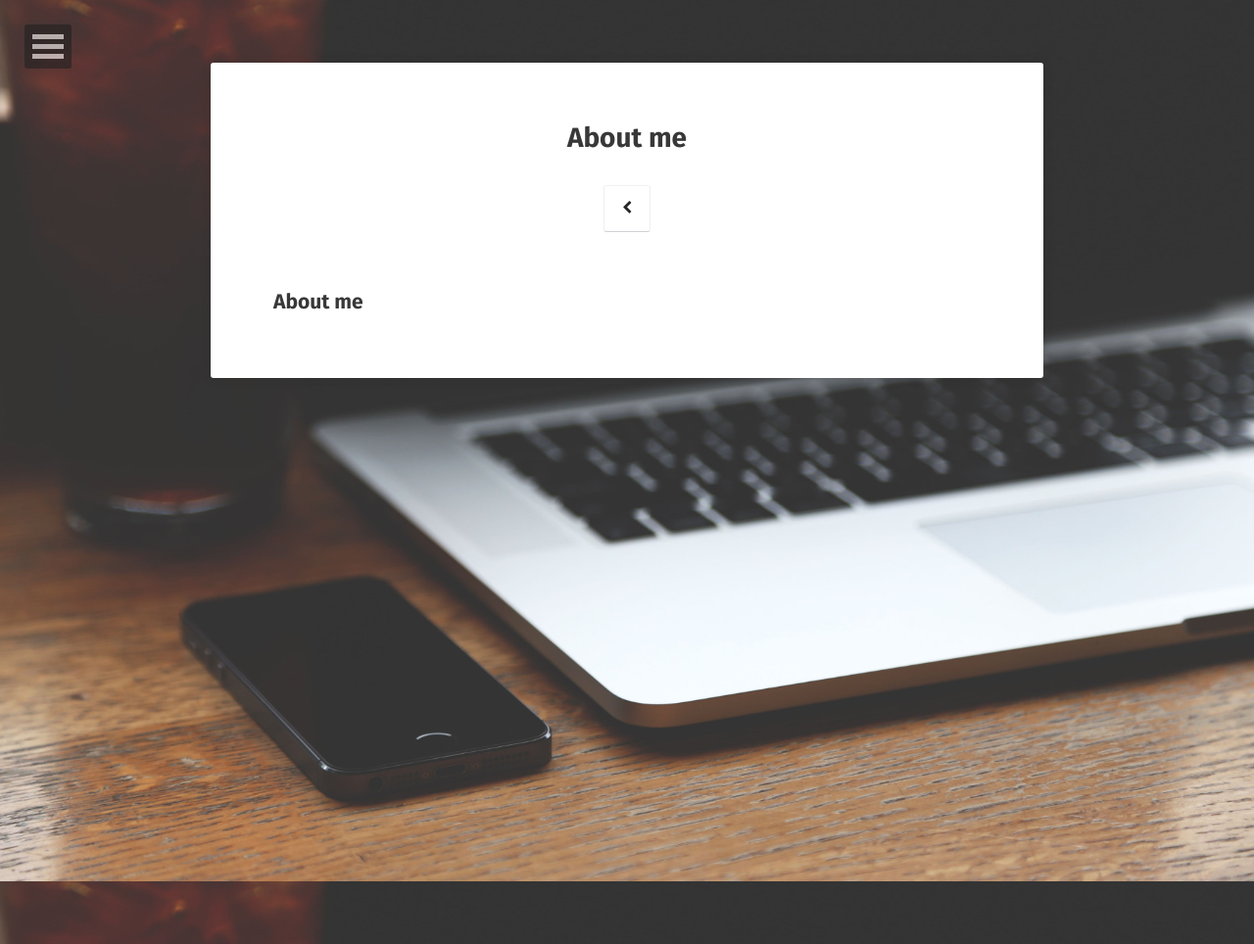
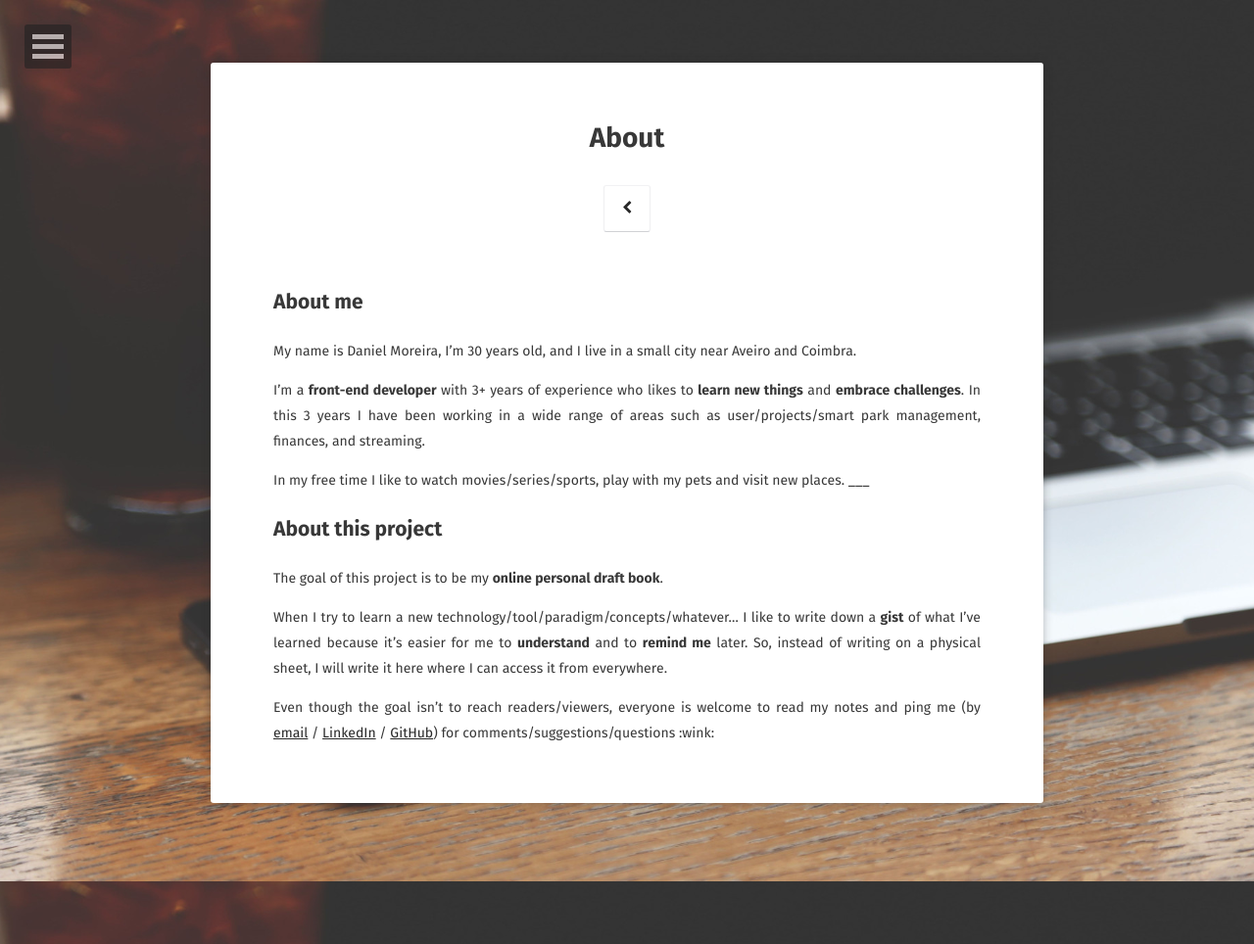
Before and after one commit to DanielRodriguesMoreira/DanielRodriguesMoreira.github.io, a Jekyll site: the page built from about/index.md, in a window 1280 px wide. Shown: the whole page at 98% size. Built offline with Jekyll 4.4.1, drawn with Linux system fonts in a browser that asks for light colours; some web fonts are replaced.

Commit message:
updates 'about' page

```diff
--- a/_includes/nav.html
+++ b/_includes/nav.html
@@ -11,7 +11,7 @@
           <p>{{ site.description }}</p>
         </li>
         <li>
-          <a href="{{ site.url }}/about/"><span class="btn btn-inverse">About me</span></a>
+          <a href="{{ site.url }}/about/"><span class="btn btn-inverse">About</span></a>
         </li>
 
         {% if site.email %}
--- a/_layouts/home.html
+++ b/_layouts/home.html
@@ -36,7 +36,7 @@ layout: compress
       {% include social-links.html %}
       <hr class="hr-line">
       <h3 class="title">
-        <a class="btn zoombtn" href="{{ site.url }}/about">About me</a>
+        <a class="btn zoombtn" href="{{ site.url }}/about">About</a>
         <a class="btn zoombtn" href="{{ site.url }}/posts">Posts</a>
         <a class="btn zoombtn" href="{{ site.url }}/projects">Projects</a>
       </h3>
--- a/about/index.md
+++ b/about/index.md
@@ -1,9 +1,24 @@
 ---
 layout: page
-title: About me
-tags: [about, Jekyll, theme, moon]
-date: 2016-03-21
+title: About
+tags: [about, me, daniel, moreira, personal, draft, book]
+date: 2021-01-11
 comments: false
 ---
 
 ## About me
+
+My name is Daniel Moreira, I'm 30 years old, and I live in a small city near Aveiro and Coimbra.
+
+I'm a **front-end developer** with 3+ years of experience who likes to **learn new things** and **embrace challenges**. In this 3 years I have been working in a wide range of areas such as user/projects/smart park management, finances, and streaming.
+
+In my free time I like to watch movies/series/sports, play with my pets and visit new places.
+___
+
+## About this project
+
+The goal of this project is to be my **online personal draft book**.
+
+When I try to learn a new technology/tool/paradigm/concepts/whatever... I like to write down a **gist** of what I've learned because it's easier for me to **understand** and to **remind me** later. So, instead of writing on a physical sheet, I will write it here where I can access it from everywhere.
+
+Even though the goal isn't to reach readers/viewers, everyone is welcome to read my notes and ping me (by [email](mailto:drmoreira@outlook.pt) / [LinkedIn](https://www.linkedin.com/in/drmoreira) / [GitHub](https://github.com/DanielRodriguesMoreira)) for comments/suggestions/questions :wink:
```
